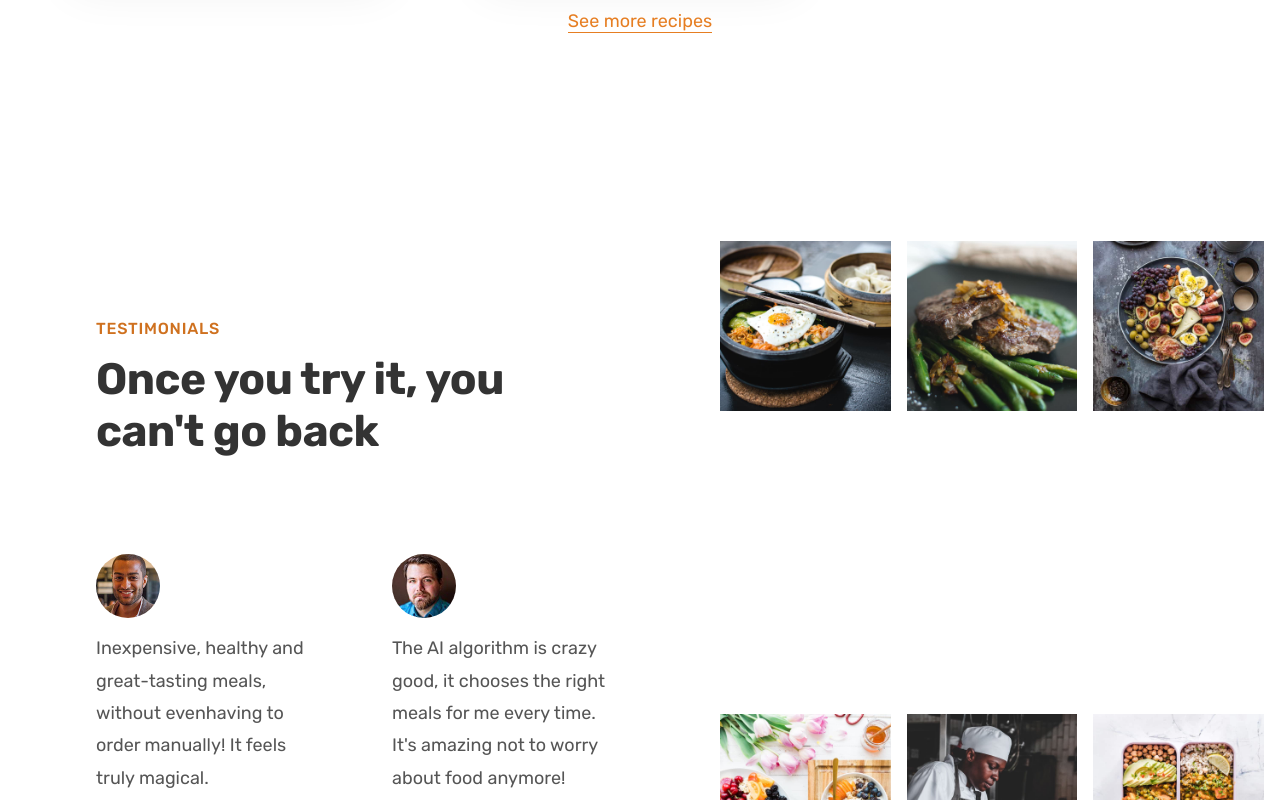
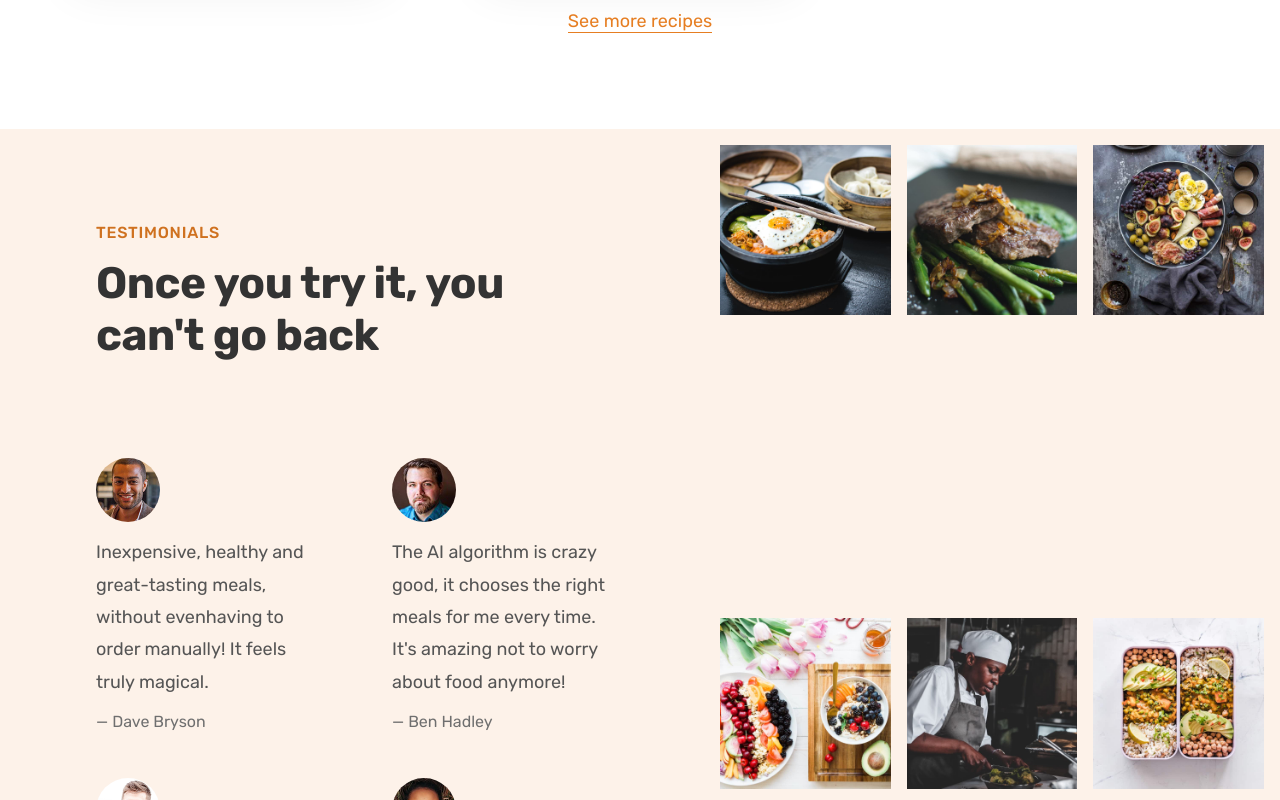
Before and after one commit to Euuphi/omnifood, a React (Create React App) app: page / in a window 1280 px wide. Shown: the part 3400-4200 px from the top of the page. Built offline with nearby package versions, Linux system fonts and the light colour scheme.

Commit message:
Add padding and background color to Testimonial

```diff
--- a/src/components/Sections/Testimonials/Testimonials.module.css
+++ b/src/components/Sections/Testimonials/Testimonials.module.css
@@ -1,8 +1,9 @@
 .sectionTestimonials {
-    padding: 9.6rem 0;
+    background-color: var(--color-tint);
 }
 
-.testimonialsList {
+.testimonialContainer {
+    padding: 9.6rem;
 }
 
 .gallery {
```
